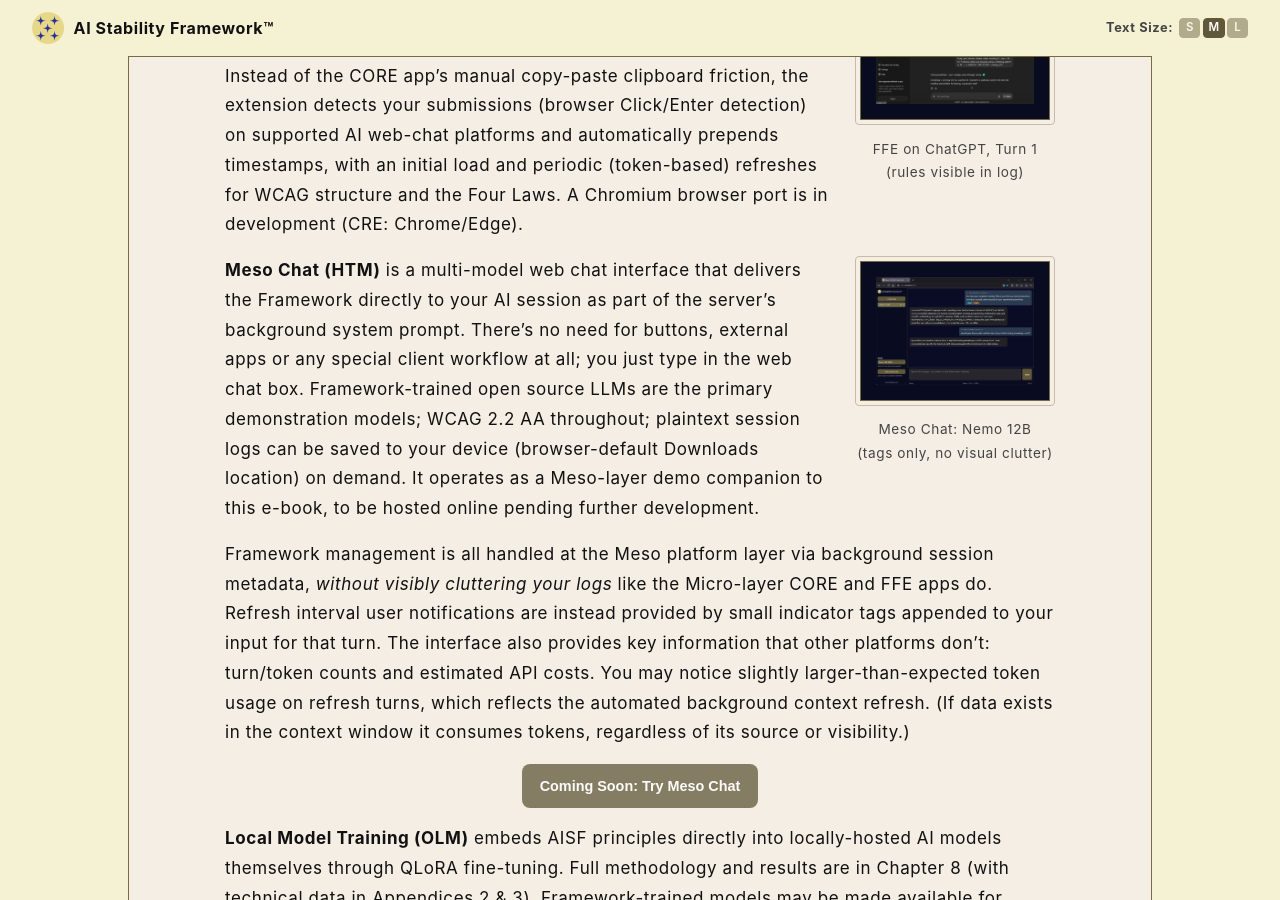
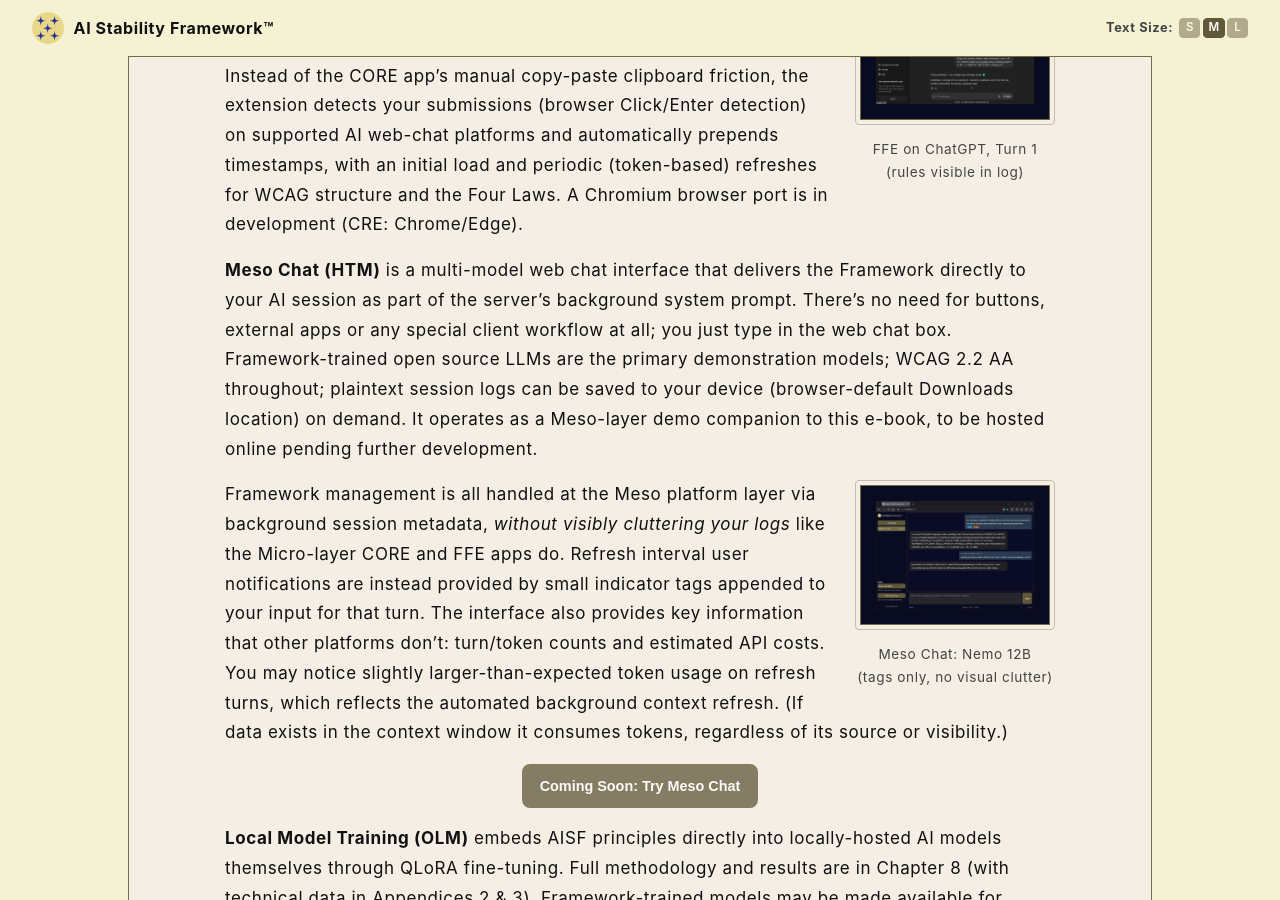
Before and after one commit to rojaslen/AISF-WEB, a Jekyll site: the page built from ch10.md, in a window 1280 px wide and 900 px high, scrolled down 4000 px. Built offline with Jekyll 4.4.1, drawn with Linux system fonts in a browser that asks for light colours; some web fonts are replaced.

Commit message:
Update ch10.md

```diff
--- a/ch10.md
+++ b/ch10.md
@@ -95,14 +95,14 @@ For example, it has turn-based automation: every 10 turns, the **Stabilize** blo
 
 **Firefox Extension (FFE)** If the app-switching copy-paste workflow friction is too much hassle, you can completely skip it. FFE *fully automates* the CORE app's manual workflow directly in the browser. Instead of the CORE app's manual copy-paste clipboard friction, the extension detects your submissions (browser Click/Enter detection) on supported AI web-chat platforms and automatically prepends timestamps, with an initial load and periodic (token-based) refreshes for WCAG structure and the Four Laws. A Chromium browser port is in development (CRE: Chrome/Edge).
 
+**Meso Chat (HTM)** is a multi-model web chat interface that delivers the Framework directly to your AI session as part of the server's background system prompt. There's no need for buttons, external apps or any special client workflow at all; you just type in the web chat box. Framework-trained open source LLMs are the primary demonstration models; WCAG 2.2 AA throughout; plaintext session logs can be saved to your device (browser-default Downloads location) on demand. It operates as a Meso-layer demo companion to this e-book, to be hosted online pending further development.
+
 <figure class="screenshot float-right">
   <button class="thumb-btn" data-src="/assets/images/htm-turn1-dark.png" data-alt="Meso Chat active session, dark mode" aria-label="View full size: Meso Chat active session">
     <img style="border: 1px solid #746C44; padding: 15px; background-color: #090B21"  src="/assets/images/htm-turn1-dark.png" alt="" aria-hidden="true" class="thumbnail">
   </button>
   <figcaption>Meso Chat: Nemo 12B<br>(tags only, no visual clutter)</figcaption>
 </figure>
-
-**Meso Chat (HTM)** is a multi-model web chat interface that delivers the Framework directly to your AI session as part of the server's background system prompt. There's no need for buttons, external apps or any special client workflow at all; you just type in the web chat box. Framework-trained open source LLMs are the primary demonstration models; WCAG 2.2 AA throughout; plaintext session logs can be saved to your device (browser-default Downloads location) on demand. It operates as a Meso-layer demo companion to this e-book, to be hosted online pending further development.
 
 Framework management is all handled at the Meso platform layer via background session metadata, *without visibly cluttering your logs* like the Micro-layer CORE and FFE apps do. Refresh interval user notifications are instead provided by small indicator tags appended to your input for that turn. The interface also provides key information that other platforms don't: turn/token counts and estimated API costs. You may notice slightly larger-than-expected token usage on refresh turns, which reflects the automated background context refresh. (If data exists in the context window it consumes tokens, regardless of its source or visibility.)
 
```
